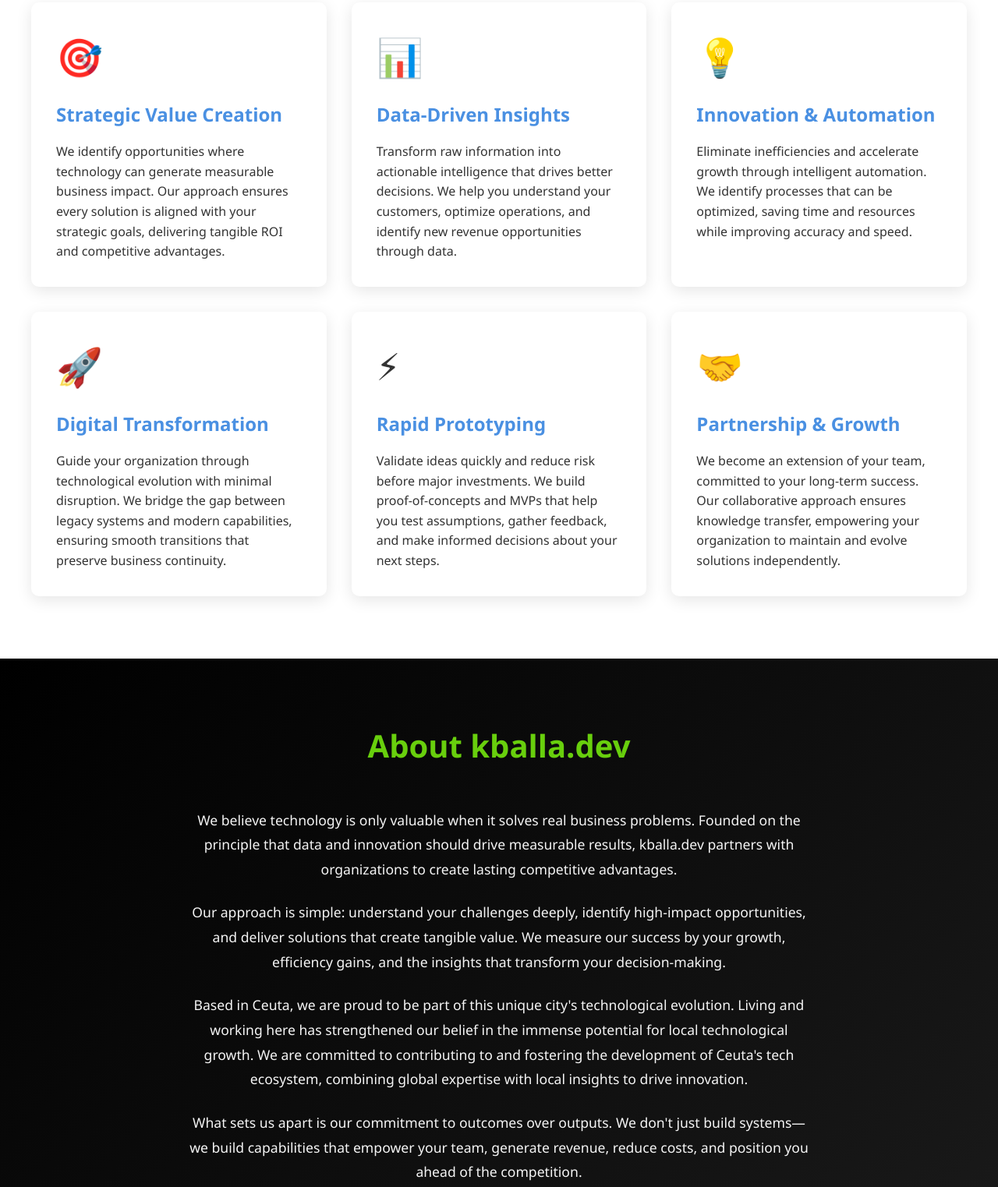
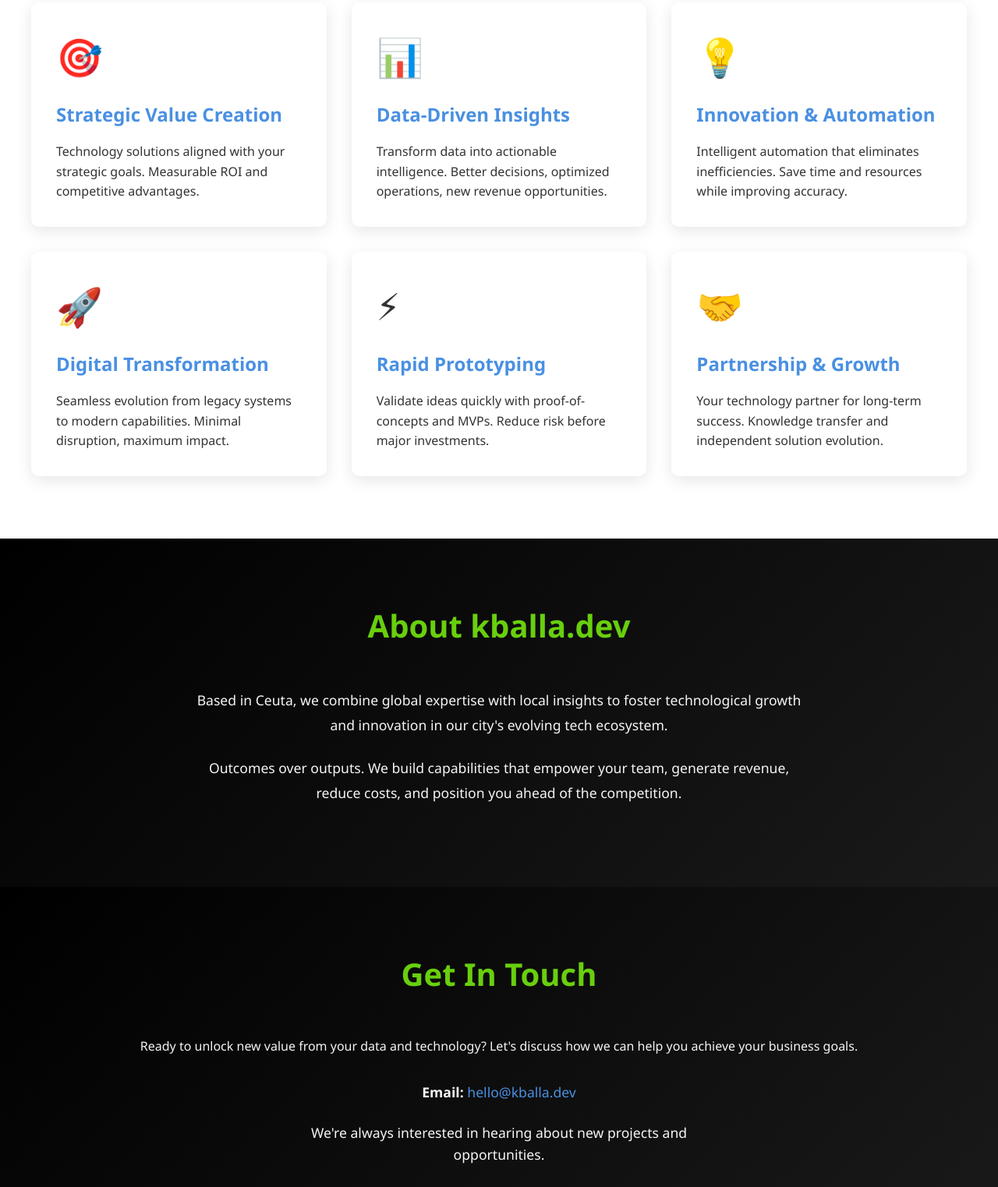
Before and after one commit to kballa-dev/web, a plain HTML site: page index.html in a window 1280 px wide. Shown: the part 989-2512 px from the top of the page at 78% size. Drawn offline with Linux system fonts and the light colour scheme.

Commit message:
Add ceuta and shorted the content

```diff
--- a/index.html
+++ b/index.html
@@ -26,7 +26,7 @@
     <section id="home" class="hero">
         <div class="hero-content">
             <h1>kballa.dev</h1>
-            <p class="tagline">Transforming Data into Business Value</p>
+            <p class="tagline">Developing from <a href="https://maps.app.goo.gl/Xfk1pq6BNY1yaZa76">Ceuta</a> with love</p>
             <p>We empower organizations to unlock the full potential of their data and technology. Our expertise lies in creating solutions that drive real business outcomes, improve decision-making, and accelerate growth.</p>
             <a href="#contact" class="cta-button">Get Started</a>
         </div>
@@ -40,32 +40,32 @@
                 <div class="service-card">
                     <div class="service-icon">🎯</div>
                     <h3>Strategic Value Creation</h3>
-                    <p>We identify opportunities where technology can generate measurable business impact. Our approach ensures every solution is aligned with your strategic goals, delivering tangible ROI and competitive advantages.</p>
+                    <p>Technology solutions aligned with your strategic goals. Measurable ROI and competitive advantages.</p>
                 </div>
                 <div class="service-card">
                     <div class="service-icon">📊</div>
                     <h3>Data-Driven Insights</h3>
-                    <p>Transform raw information into actionable intelligence that drives better decisions. We help you understand your customers, optimize operations, and identify new revenue opportunities through data.</p>
+                    <p>Transform data into actionable intelligence. Better decisions, optimized operations, new revenue opportunities.</p>
                 </div>
                 <div class="service-card">
                     <div class="service-icon">💡</div>
                     <h3>Innovation & Automation</h3>
-                    <p>Eliminate inefficiencies and accelerate growth through intelligent automation. We identify processes that can be optimized, saving time and resources while improving accuracy and speed.</p>
+                    <p>Intelligent automation that eliminates inefficiencies. Save time and resources while improving accuracy.</p>
                 </div>
                 <div class="service-card">
                     <div class="service-icon">🚀</div>
                     <h3>Digital Transformation</h3>
-                    <p>Guide your organization through technological evolution with minimal disruption. We bridge the gap between legacy systems and modern capabilities, ensuring smooth transitions that preserve business continuity.</p>
+                    <p>Seamless evolution from legacy systems to modern capabilities. Minimal disruption, maximum impact.</p>
                 </div>
                 <div class="service-card">
                     <div class="service-icon">⚡</div>
                     <h3>Rapid Prototyping</h3>
-                    <p>Validate ideas quickly and reduce risk before major investments. We build proof-of-concepts and MVPs that help you test assumptions, gather feedback, and make informed decisions about your next steps.</p>
+                    <p>Validate ideas quickly with proof-of-concepts and MVPs. Reduce risk before major investments.</p>
                 </div>
                 <div class="service-card">
                     <div class="service-icon">🤝</div>
                     <h3>Partnership & Growth</h3>
-                    <p>We become an extension of your team, committed to your long-term success. Our collaborative approach ensures knowledge transfer, empowering your organization to maintain and evolve solutions independently.</p>
+                    <p>Your technology partner for long-term success. Knowledge transfer and independent solution evolution.</p>
                 </div>
             </div>
         </div>
@@ -76,10 +76,8 @@
         <div class="container">
             <div class="about-content">
                 <h2 class="section-title">About kballa.dev</h2>
-                <p>We believe technology is only valuable when it solves real business problems. Founded on the principle that data and innovation should drive measurable results, kballa.dev partners with organizations to create lasting competitive advantages.</p>
-                <p>Our approach is simple: understand your challenges deeply, identify high-impact opportunities, and deliver solutions that create tangible value. We measure our success by your growth, efficiency gains, and the insights that transform your decision-making.</p>
-                <p>Based in Ceuta, we are proud to be part of this unique city's technological evolution. Living and working here has strengthened our belief in the immense potential for local technological growth. We are committed to contributing to and fostering the development of Ceuta's tech ecosystem, combining global expertise with local insights to drive innovation.</p>
-                <p>What sets us apart is our commitment to outcomes over outputs. We don't just build systems—we build capabilities that empower your team, generate revenue, reduce costs, and position you ahead of the competition.</p>
+                <p>Based in Ceuta, we combine global expertise with local insights to foster technological growth and innovation in our city's evolving tech ecosystem.</p>
+                <p>Outcomes over outputs. We build capabilities that empower your team, generate revenue, reduce costs, and position you ahead of the competition.</p>
             </div>
         </div>
     </section>
--- a/styles.css
+++ b/styles.css
@@ -107,6 +107,17 @@
     margin-bottom: 2rem;
     color: var(--accent-color);
     animation: fadeInUp 1s ease 0.2s both;
+}
+
+.hero .tagline a {
+    color: inherit;
+    text-decoration: none;
+    border-bottom: 1px solid currentColor;
+    transition: opacity 0.3s;
+}
+
+.hero .tagline a:hover {
+    opacity: 0.8;
 }
 
 .hero p {
```
